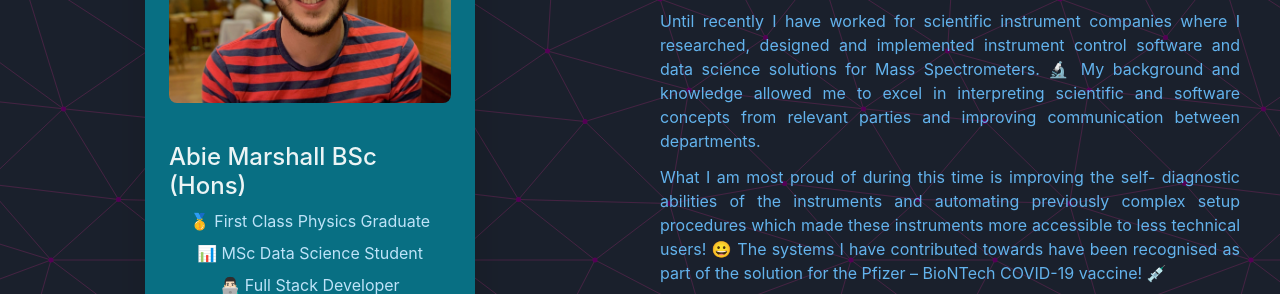
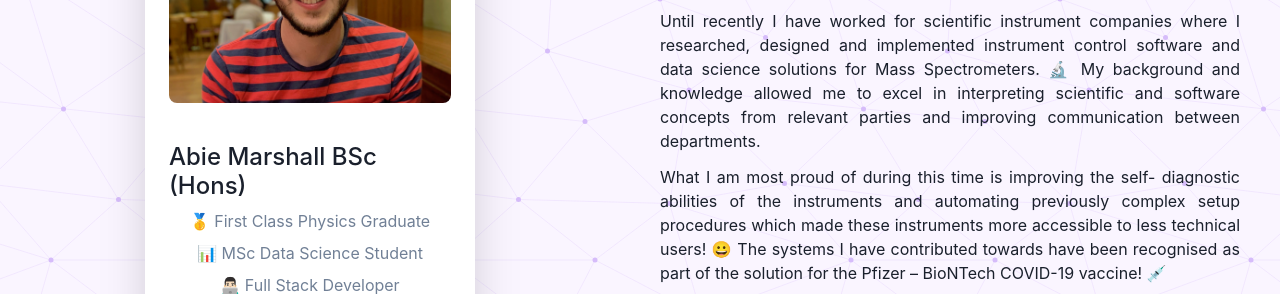
Before and after one commit to MarshallEvergreen/MarshallEvergreen.github.io, a Gatsby site: page / in a window 1280 px wide. Shown: the part 331-625 px from the top of the page. Built offline with nearby package versions, Linux system fonts and the light colour scheme; Gatsby itself is replaced by a stand-in of ours.

Commit message:
made default theme light

```diff
--- a/src/theme/theme.js
+++ b/src/theme/theme.js
@@ -1,7 +1,7 @@
 import {extendTheme} from "@chakra-ui/react"
 
 const config  = {
-    initialColorMode: "dark",
+    initialColorMode: "light",
     useSystemColorMode: false,
 }
 
```
